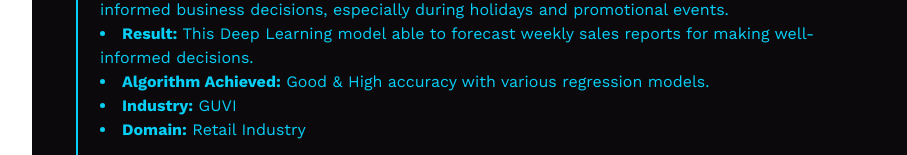
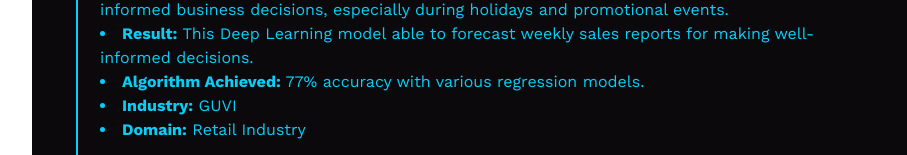
Before and after one commit to vivekarajan/vivekarajan.github.io, a plain HTML site: page index.html in a window 1280 px wide. Shown: the part 2938-3093 px from the top of the page, without its empty margins (368-1275 px from the left). Drawn offline with nearby package versions, Linux system fonts and the light colour scheme.

Commit message:
Update index.html

```diff
--- a/index.html
+++ b/index.html
@@ -518,7 +518,7 @@ Virudhunagar</li>
                       Data Visualization</li>
                     <li><b>Description:</b> The primary goal is to forecast weekly store sales using historical data, enabling informed business decisions, especially during holidays and promotional events.
 <li><b>Result:</b> This Deep Learning model able to forecast weekly sales reports for making well-informed decisions.
- <li><b>Algorithm Achieved:</b> Good & High accuracy with various regression models.
+ <li><b>Algorithm Achieved:</b> 77% accuracy with various regression models.
                     </li>
                     <li><b>Industry:</b> GUVI</li>
                     <li><b>Domain:</b> Retail Industry</li>
```
